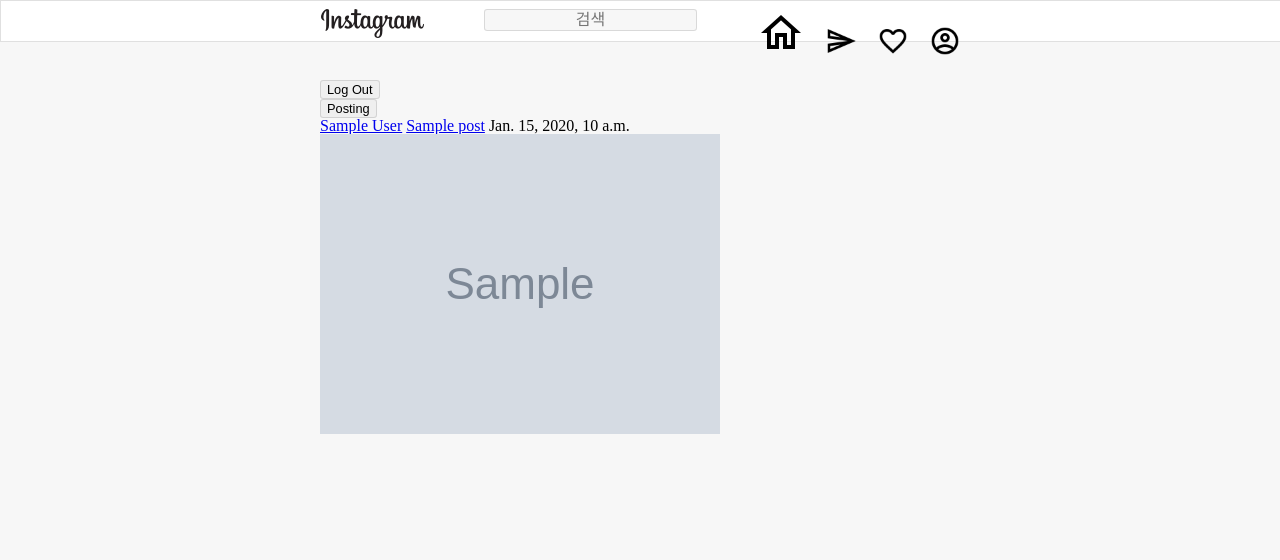
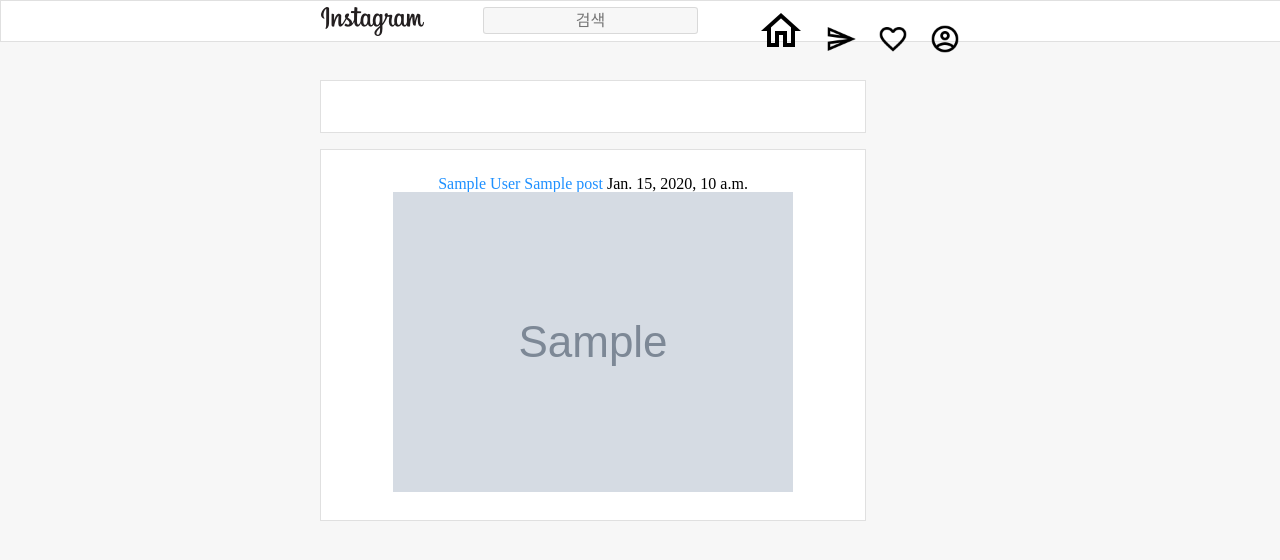
Before and after one commit to Do-code-ing/Python_Clone_Instagram, a Django app: template instagram/templates/instagram/index.html in a window 1280 px wide. Shown: the top 560 px of the page. Run offline with Django 3.2, Linux system fonts and the light colour scheme; tables that the repository leaves empty hold one stand-in row (values such as "Sample post"); the template is opened without the code that fills it: values that come from a table or form of the project are taken from there, most other values are stand-ins (such as "Sample title", 1, 10 or a date in 2020); grey boxes marked "Sample" are stand-in pictures.

Commit message:
2021-10-16

```diff
--- a/instagram/static/css/instagram.css
+++ b/instagram/static/css/instagram.css
@@ -15,7 +15,7 @@
   display: flex;
   flex-direction: row;
   justify-content: space-between;
-  padding-top: 0.5rem;
+  padding-top: 0.4rem;
 }
 
 #instagram-image:active,
@@ -39,6 +39,7 @@
 input#search-input {
   text-align: center;
   font-size: 1rem;
+  padding: 0.2rem;
 }
 
 main#instagram-main {
@@ -46,6 +47,41 @@
   margin-top: 5rem;
 }
 
+main #feed {
+  display: flex;
+  flex-direction: column;
+}
+
+aside {
+  position: fixed;
+  top: 10%;
+  right: 40%;
+}
+
+.wrapper {
+  border: 0.1rem solid rgba(0, 0, 0, 0.12);
+  padding: 1.6rem 2rem;
+  text-align: center;
+  width: 30rem;
+  background-color: white;
+}
+
+.wrapper h2 {
+  font-size: 1rem;
+  margin: 1rem;
+  color: lightslategray;
+  font-weight: bolder;
+}
+
+.wrapper span {
+  font-size: 0.9rem;
+}
+
+.wrapper a {
+  text-decoration: unset;
+  color: dodgerblue;
+}
+
 #multiple-container {
   display: flex;
   flex-direction: row;
--- a/instagram/templates/instagram/index.html
+++ b/instagram/templates/instagram/index.html
@@ -9,30 +9,32 @@
     {% include 'base_header.html' %}
 </header>
 <main id="instagram-main">
-    <form action="{% url 'registration:logout' %}">
-        <input type="submit" value="Log Out">
-    </form>
-    <form action="{% url 'instagram:post' %}">
-        <input type="submit" value="Posting">
-    </form>
-
-    <a href="{% url 'instagram:user_detail' username=user.username %}">{{ user.username }}</a>
+    <div id="feed">
+        <article class="wrapper" id="follower">
+            {% for follower in user.follower.all %}
+            {{ follower.following }}
+            {% endfor %}
+        </article>
+        <br>
+        <article>
+            {% for post in follow_posts %}
+            <section class="wrapper">
+                <a href="{% url 'instagram:user_detail' username=post.author %}">{{ post.author }}</a>
+                <a href="{% url 'instagram:post_detail' pk=post.pk %}">{{ post.title }}</a>
+                {{ post.create_date }}
+                <img src="{{ post.main_image.url }}">
+            </section>
+            <br>
+            {% endfor %}
+        </article>
+    </div>
+</main>
+<aside>
+    <a href="{% url 'instagram:user_detail' username=user.username %}">{{ user.username}}</a>
     {% for message in messages %}
     {{ message.tags }}
     {{ message.message }}
     {% endfor %}
-
-    <div>
-        {% for post in follow_posts %}
-        <div>
-            <a href="{% url 'instagram:user_detail' username=post.author %}">{{ post.author }}</a>
-            <a href="{% url 'instagram:post_detail' pk=post.pk %}">{{ post.title }}</a>
-            {{ post.create_date }}
-            <img src="{{ post.main_image.url }}">
-        </div>
-        <br>
-        {% endfor %}
-    </div>
-</main>
+</aside>
 
 {% endblock body %}
```
